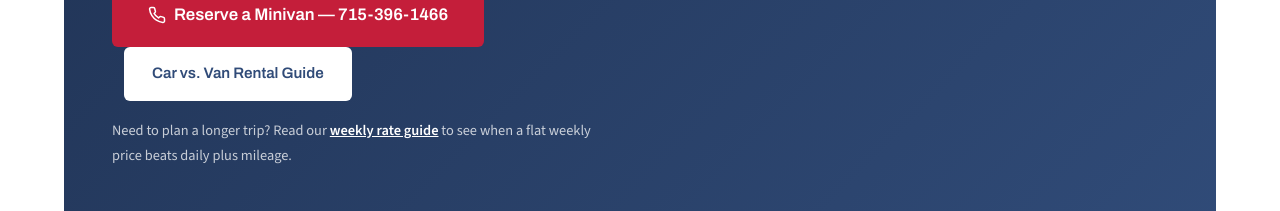
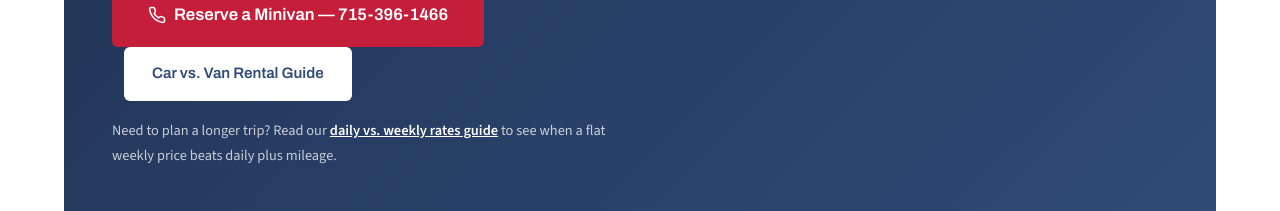
Before and after one commit to paulzindrick-RS3/riverside-auto-rental-site, a plain HTML site: page fleet.html in a window 1280 px wide. Shown: the part 7620-7831 px from the top of the page. Drawn offline with nearby package versions, Linux system fonts and the light colour scheme.

Commit message:
Add files via upload

```diff
--- a/fleet.html
+++ b/fleet.html
@@ -572,7 +572,7 @@
             Reserve a Minivan — 715-396-1466
           </a>
           <a href="/blog/car-rental-vs-van-rental.html" class="btn btn--white" style="margin-left:12px;">Car vs. Van Rental Guide</a>
-          <p style="margin-top:18px;font-size:0.9rem;color:rgba(255,255,255,0.75);">Need to plan a longer trip? Read our <a href="/blog/weekly-car-rental-rates-when-7-days-beats-daily.html" style="color:#fff;font-weight:600;text-decoration:underline;">weekly rate guide</a> to see when a flat weekly price beats daily plus mileage.</p>
+          <p style="margin-top:18px;font-size:0.9rem;color:rgba(255,255,255,0.75);">Need to plan a longer trip? Read our <a href="/blog/daily-vs-weekly-car-rental-rates.html" style="color:#fff;font-weight:600;text-decoration:underline;">daily vs. weekly rates guide</a> to see when a flat weekly price beats daily plus mileage.</p>
         </div>
         <div class="van-spotlight__visual">
           <div class="van-spotlight__visual-inner">
```
